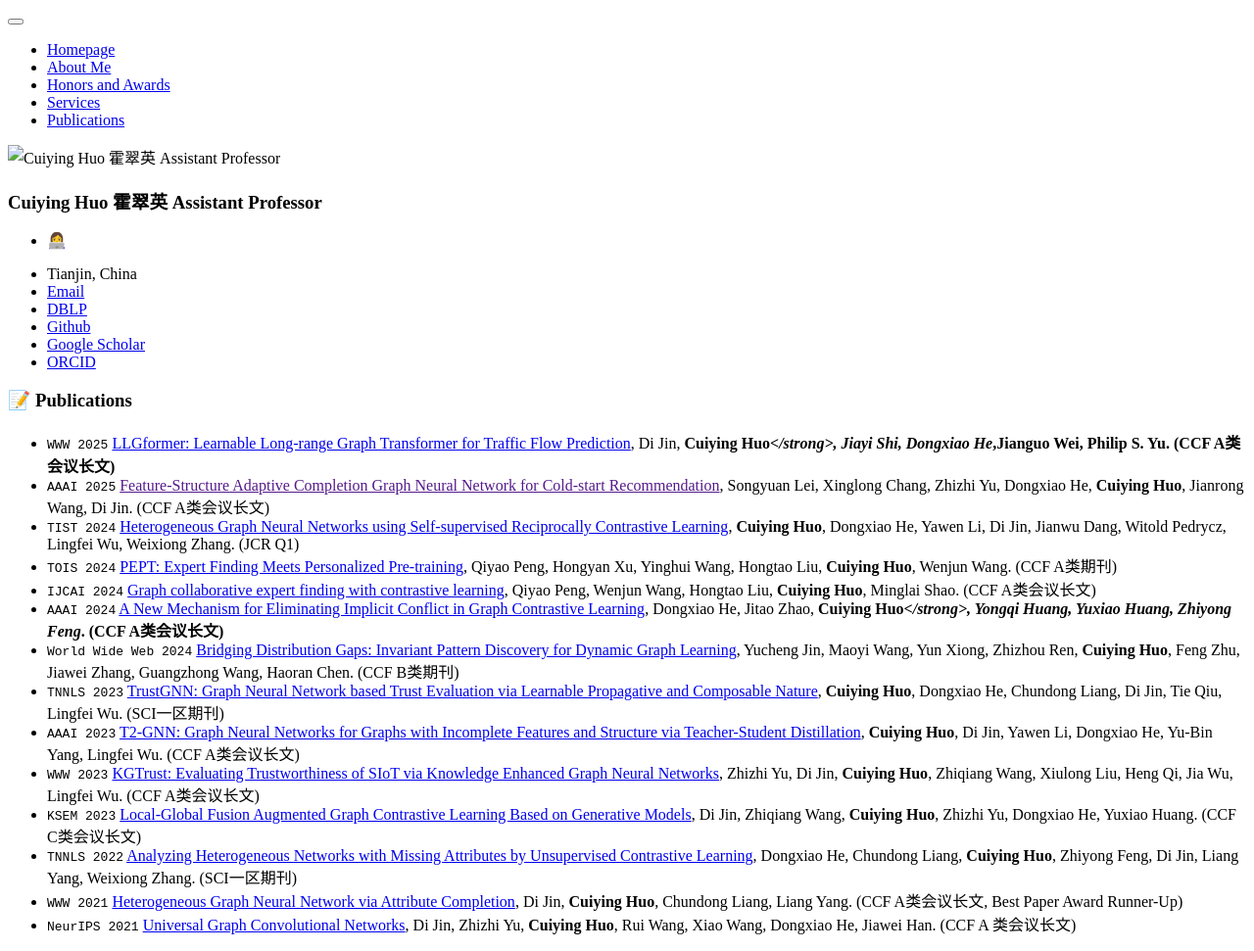
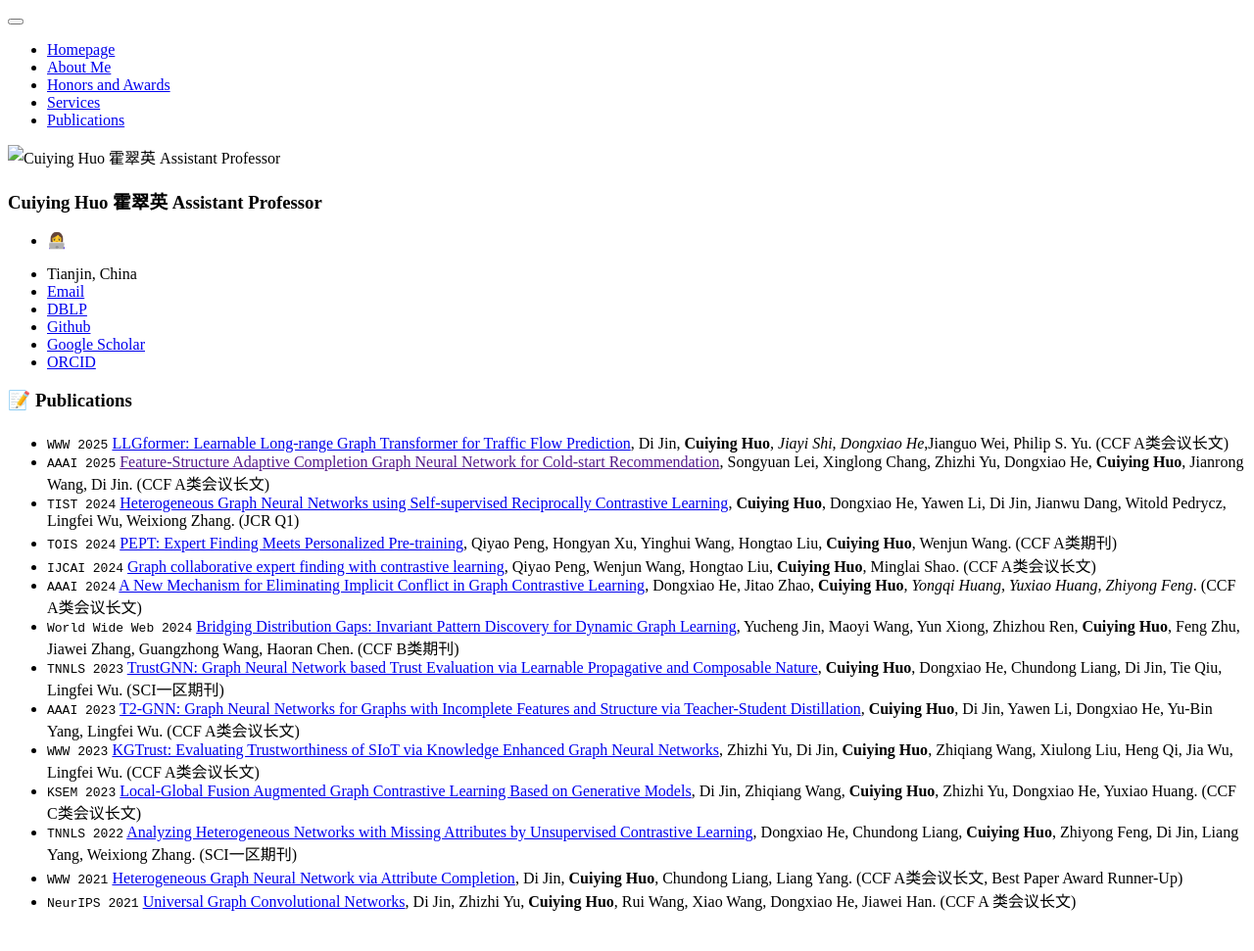
Before and after one commit to Cuiying-Huo/Cuiying-Huo.github.io, a Jekyll site: the page built from _pages/includes/pub.md, in a window 1280 px wide. Shown: the whole page at 98% size. Built offline with Jekyll 4.4.1, drawn with Linux system fonts in a browser that asks for light colours; our own code applies the rules of GitHub Pages for plain Markdown files; after the commit the page ends 947 px from its top, so only the background shows below that.

Commit message:
Update pub.md

```diff
--- a/_pages/includes/pub.md
+++ b/_pages/includes/pub.md
@@ -1,10 +1,10 @@
 # 📝 Publications
-- ``WWW 2025`` [LLGformer: Learnable Long-range Graph Transformer for Traffic Flow Prediction](https://openreview.net/forum?id=7VjR70sxti), Di Jin, <strong>Cuiying Huo*</strong>, Jiayi Shi, Dongxiao He*,Jianguo Wei, Philip S. Yu. (CCF A类会议长文)
+- ``WWW 2025`` [LLGformer: Learnable Long-range Graph Transformer for Traffic Flow Prediction](https://openreview.net/forum?id=7VjR70sxti), Di Jin, <strong>Cuiying Huo</strong>*, Jiayi Shi, Dongxiao He*,Jianguo Wei, Philip S. Yu. (CCF A类会议长文)
 - ``AAAI 2025`` [Feature-Structure Adaptive Completion Graph Neural Network for Cold-start Recommendation](), Songyuan Lei, Xinglong Chang, Zhizhi Yu, Dongxiao He, **Cuiying Huo**, Jianrong Wang, Di Jin. (CCF A类会议长文)
 - ``TIST 2024`` [Heterogeneous Graph Neural Networks using Self-supervised Reciprocally Contrastive Learning](https://dl.acm.org/doi/abs/10.1145/3706115), **Cuiying Huo**, Dongxiao He, Yawen Li, Di Jin, Jianwu Dang, Witold Pedrycz, Lingfei Wu, Weixiong Zhang. (JCR Q1)
 - ``TOIS 2024`` [PEPT: Expert Finding Meets Personalized Pre-training](https://dl.acm.org/doi/abs/10.1145/3690380), Qiyao Peng, Hongyan Xu, Yinghui Wang, Hongtao Liu, **Cuiying Huo**, Wenjun Wang. (CCF A类期刊)
 - ``IJCAI 2024`` [Graph collaborative expert finding with contrastive learning](https://www.ijcai.org/proceedings/2024/253), Qiyao Peng, Wenjun Wang, Hongtao Liu, **Cuiying Huo**, Minglai Shao. (CCF A类会议长文)
-- ``AAAI 2024`` [A New Mechanism for Eliminating Implicit Conflict in Graph Contrastive Learning](https://ojs.aaai.org/index.php/AAAI/article/view/29125), Dongxiao He, Jitao Zhao, <strong>Cuiying Huo*</strong>, Yongqi Huang, Yuxiao Huang, Zhiyong Feng*. (CCF A类会议长文)
+- ``AAAI 2024`` [A New Mechanism for Eliminating Implicit Conflict in Graph Contrastive Learning](https://ojs.aaai.org/index.php/AAAI/article/view/29125), Dongxiao He, Jitao Zhao, <strong>Cuiying Huo</strong>*, Yongqi Huang, Yuxiao Huang, Zhiyong Feng*. (CCF A类会议长文)
 - ``World Wide Web 2024`` [Bridging Distribution Gaps: Invariant Pattern Discovery for Dynamic Graph Learning](https://link.springer.com/article/10.1007/s11280-024-01283-2), Yucheng Jin, Maoyi Wang, Yun Xiong, Zhizhou Ren, **Cuiying Huo**, Feng Zhu, Jiawei Zhang, Guangzhong Wang, Haoran Chen. (CCF B类期刊)
 -  ``TNNLS 2023`` [TrustGNN: Graph Neural Network based Trust Evaluation via Learnable Propagative and Composable Nature](https://ieeexplore.ieee.org/abstract/document/10137371), **Cuiying Huo**, Dongxiao He, Chundong Liang, Di Jin, Tie Qiu, Lingfei Wu. (SCI一区期刊)
 - ``AAAI 2023`` [T2-GNN: Graph Neural Networks for Graphs with Incomplete Features and Structure via Teacher-Student Distillation](https://ojs.aaai.org/index.php/AAAI/article/view/25553), **Cuiying Huo**, Di Jin, Yawen Li, Dongxiao He, Yu-Bin Yang, Lingfei Wu. (CCF A类会议长文)
```
